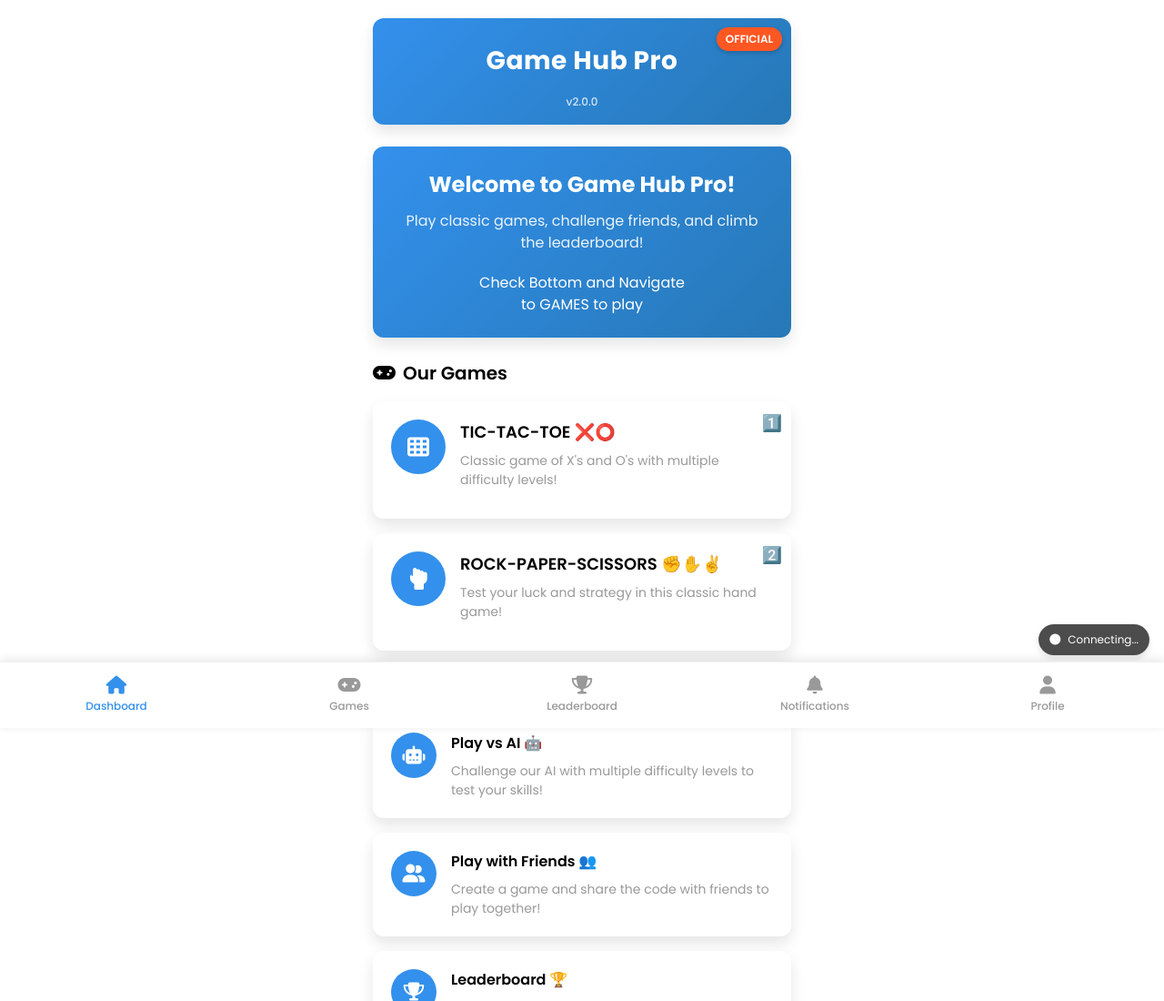
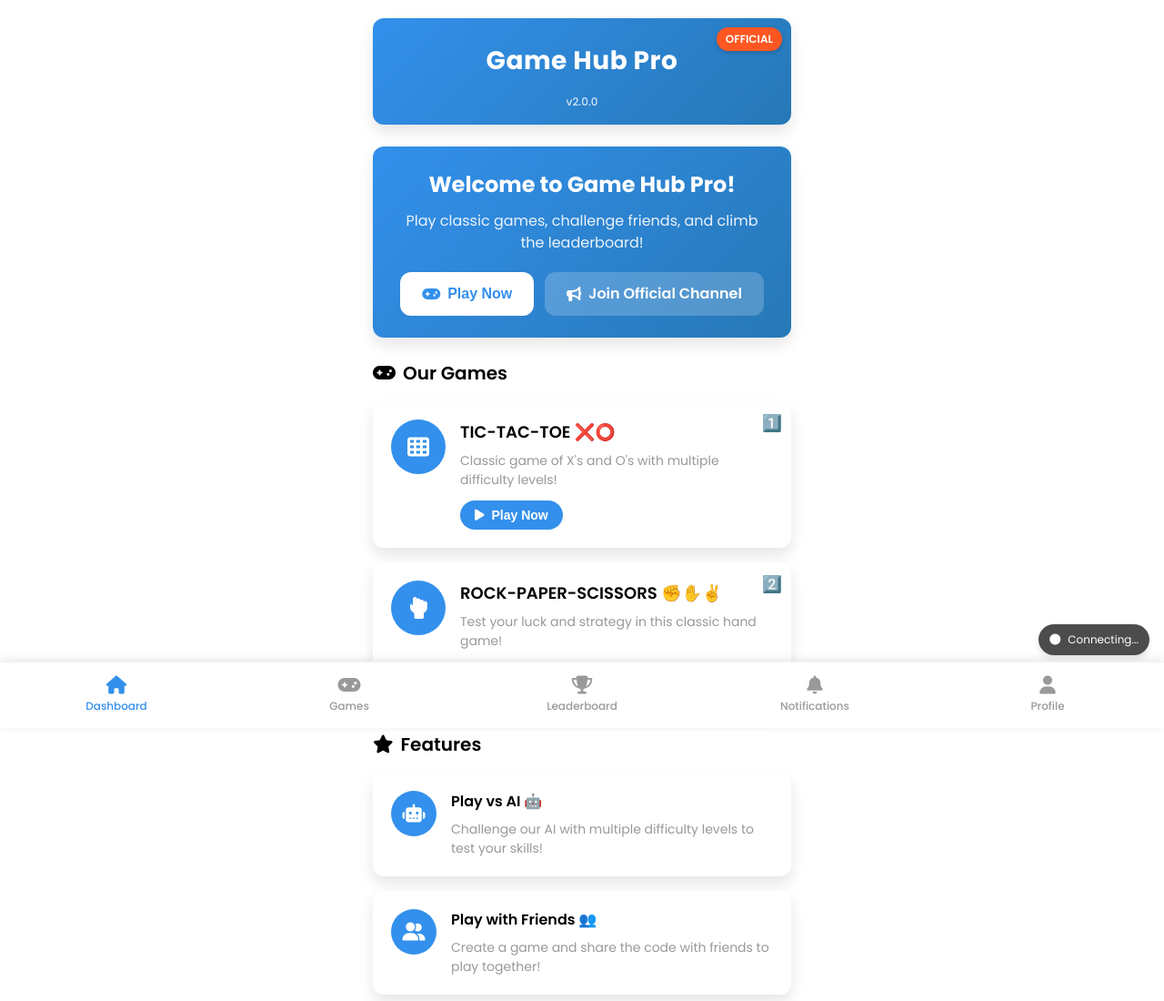
Before and after one commit to Temitopeareo/tic-tactoe, a plain HTML site: page index.html in a window 1280 px wide. Shown: the top 1100 px of the page at 91% size. Drawn offline with Linux system fonts and the light colour scheme; a script that the page names is missing.

Commit message:
Update index.html

```diff
--- a/index.html
+++ b/index.html
@@ -1665,8 +1665,15 @@
     <div class="welcome-banner">
         <div class="welcome-content">
             <h2>Welcome to Game Hub Pro!</h2>
-            <p>Play classic games, challenge friends, and climb the leaderboard!</p
-            <h2>Check Bottom and Navigate<br>to GAMES to play</h2>
+            <p>Play classic games, challenge friends, and climb the leaderboard!</p>
+            <div class="welcome-buttons">
+                <button class="welcome-btn" id="playNowBtn">
+                    <i class="fas fa-gamepad"></i> Play Now
+                </button>
+                <a href="https://t.me/AbroTemTechnologies" class="welcome-btn secondary" target="_blank">
+                    <i class="fas fa-bullhorn"></i> Join Official Channel
+                </a>
+            </div>
         </div>
     </div>
 
@@ -1683,6 +1690,9 @@
                 <div class="game-showcase-content">
                     <h4>TIC-TAC-TOE ❌⭕</h4>
                     <p>Classic game of X's and O's with multiple difficulty levels!</p>
+                    <button class="game-showcase-btn" id="playTTTBtn">
+                        <i class="fas fa-play"></i> Play Now
+                    </button>
                 </div>
             </div>
 
@@ -1694,6 +1704,9 @@
                 <div class="game-showcase-content">
                     <h4>ROCK-PAPER-SCISSORS ✊✋✌️</h4>
                     <p>Test your luck and strategy in this classic hand game!</p>
+                    <button class="game-showcase-btn" id="playRPSBtn">
+                        <i class="fas fa-play"></i> Play Now
+                    </button>
                 </div>
             </div>
         </div>
@@ -2095,7 +2108,7 @@
             </div>
         </div>
 
-       <!-- Profile Section -->
+        <!-- Profile Section -->
         <div id="profileSection" class="section-container profile-container">
             <div class="header">
                 <h1>Profile</h1>
```
